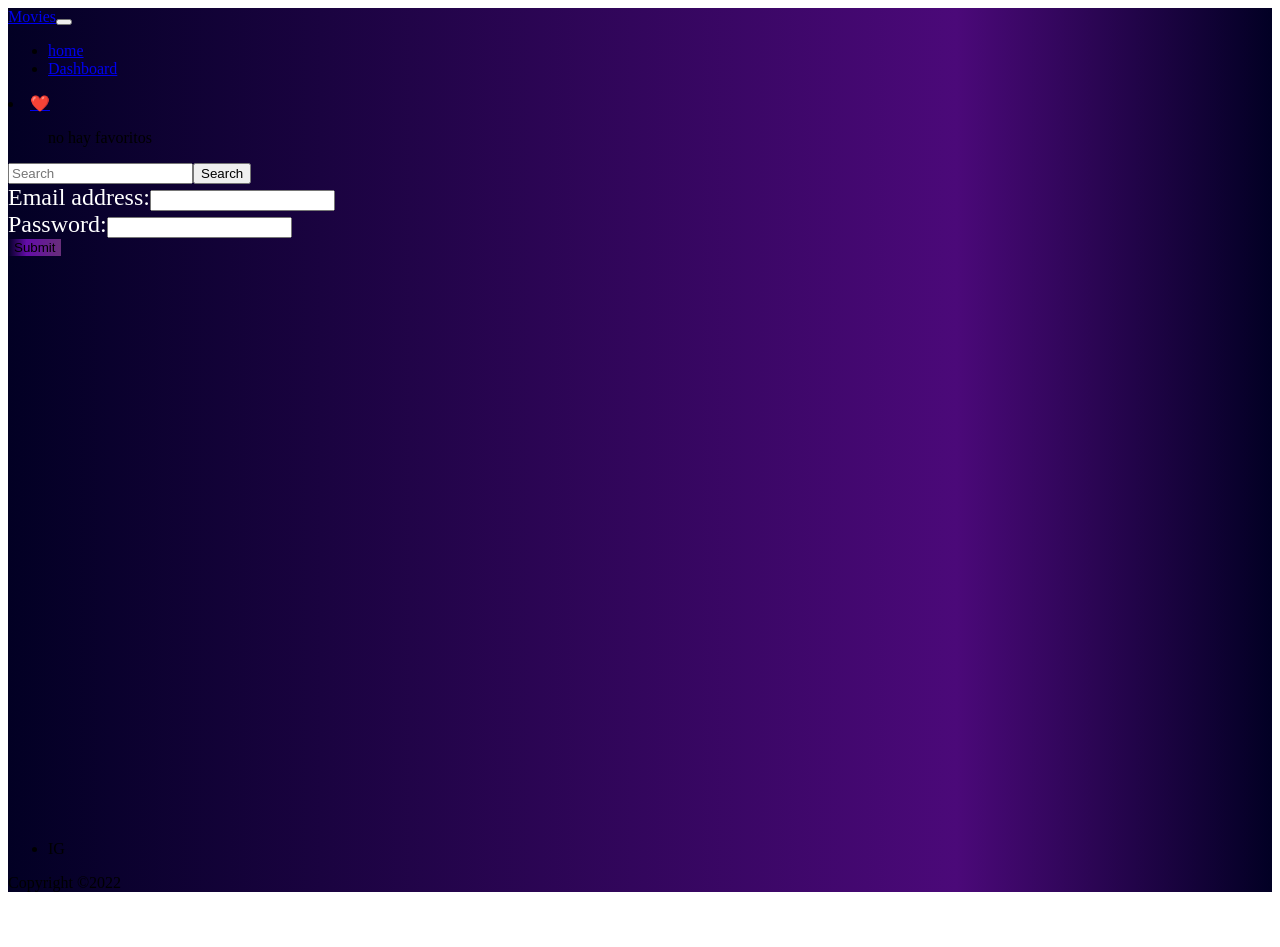
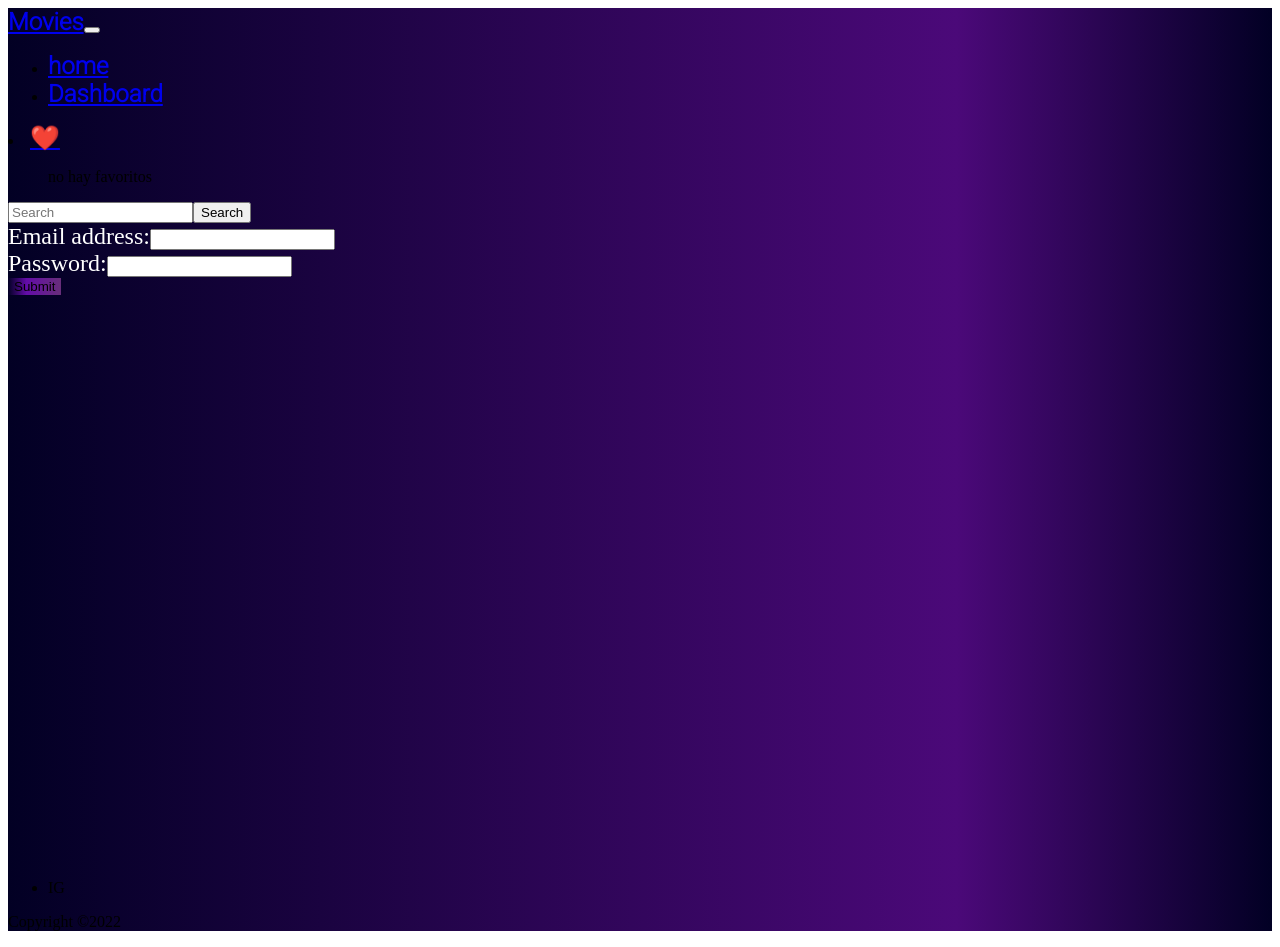
Before and after one commit to charg90/movieApp, a React (Vite) app: page / in a window 1280 px wide. Before the commit the page ends 908 px from the top, so only its background shows below. Built offline with nearby package versions, Linux system fonts and the light colour scheme.

Commit message:
adding styles

```diff
--- a/index.html
+++ b/index.html
@@ -15,7 +15,13 @@
     ></script>
     <link rel="stylesheet" type="text/css" href="./src/public.css" />
     <meta name="viewport" content="width=device-width, initial-scale=1.0" />
-    <title>Vite + React</title>
+    <link rel="preconnect" href="https://fonts.googleapis.com" />
+    <link rel="preconnect" href="https://fonts.gstatic.com" crossorigin />
+    <link
+      href="https://fonts.googleapis.com/css2?family=Roboto:wght@300&display=swap"
+      rel="stylesheet"
+    />
+    <title>Movie APP</title>
   </head>
   <body>
     <div id="root" class="min-vh-100 d-flex flex-column backgroundColor"></div>
--- a/src/Components/Header.jsx
+++ b/src/Components/Header.jsx
@@ -4,16 +4,17 @@ import { Link } from "react-router-dom";
 import SearchBar from "./SearchBar";
 import NavFavorite from "./NavFavorite";
 //css
-import styles from "./../styles/navBar.modules.css";
+import styles from "./../styles/navBar.module.css";
 const Header = () => {
   console.log(styles);
   return (
     <>
-      <header>
-        <nav
-          className={`${styles.backgroundNavbar} navbar navbar-expand-lg navbar-light`}
-        >
-          <Link className="navbar-brand text-white" to="/">
+      <header className="d-flex justify-content-center">
+        <nav className={` navbar navbar-expand-lg navbar-light  `}>
+          <Link
+            className={`${styles.navBarLetters} navbar-brand text-white`}
+            to="/"
+          >
             Movies
           </Link>
           <button
@@ -30,12 +31,18 @@ const Header = () => {
           <div className="collapse navbar-collapse" id="navbarNav">
             <ul className="navbar-nav">
               <li className="nav-item active">
-                <Link className="nav-link text-white" to="/">
+                <Link
+                  to="/"
+                  className={`${styles.navBarLetters} nav-link text-white`}
+                >
                   home
                 </Link>
               </li>
               <li className="nav-item">
-                <Link className="nav-link text-white" to="/dashboard">
+                <Link
+                  className={`${styles.navBarLetters} nav-link text-white`}
+                  to="/dashboard"
+                >
                   Dashboard
                 </Link>
               </li>
--- a/src/Components/NavFavorite.jsx
+++ b/src/Components/NavFavorite.jsx
@@ -1,7 +1,7 @@
 import React from "react";
 import { useEffect } from "react";
-
 import useFavoriteMovies from "./../zustand/stores/favoriteMovies";
+import styles from "./../styles/navFavorites.module.css";
 const NavFavorite = () => {
   const favoriteMovies = useFavoriteMovies((state) => state.favoriteMovies);
   const deleteFavMovie = useFavoriteMovies((state) => state.deleteMovie);
@@ -12,9 +12,9 @@ const NavFavorite = () => {
 
   return (
     <>
-      <li className="nav-item dropdown d-flex  align-items-center justify-content-center">
+      <li className="nav-item dropdown d-flex  align-items-center justify-content-center mx-1">
         <a
-          className="nav-link dropdown-toggle"
+          className={`${styles.icon} nav-link dropdown-toggle`}
           href="#"
           id="navbarDropdown"
           role="button"
@@ -34,10 +34,10 @@ const NavFavorite = () => {
                 <img
                   src={movies.imgUrl}
                   alt="no se encontro la pelicula"
-                  style={{ height: "5rem" }}
+                  style={{ height: "7rem" }}
                 />
-                <p>{movies.title}</p>
-                <p>{movies.active}</p>
+                <p className="align-self-center mx-2">{movies.title}</p>
+
                 <button
                   className="btn btn-block"
                   onClick={() => deleteFavMovie(movies.id)}
--- a/src/pages/Dashboard.jsx
+++ b/src/pages/Dashboard.jsx
@@ -2,6 +2,7 @@ import React, { useEffect, useState } from "react";
 import useStore from "./../zustand/stores/favoriteMovies";
 import { Navigate } from "react-router-dom";
 import { Link } from "react-router-dom";
+import swal from "sweetalert";
 import styles from "./../styles/dashboard.module.css";
 
 const Dashboard = () => {
@@ -18,12 +19,16 @@ const Dashboard = () => {
     const imgUrl = parentInfo.querySelector("img").getAttribute("src");
     const title = parentInfo.querySelector("h5").innerText;
     const overView = parentInfo.querySelector("p").innerText;
+    const duplicate = favorite.find((f) => f.id === id);
+    if (duplicate) {
+      swal("Ya tiene esta pelicula en favoritos");
+      return;
+    }
     const favoriteMovieInfo = {
       id,
       imgUrl,
       title,
       overView,
-      active: true,
     };
     addFavorite(favoriteMovieInfo);
   };
@@ -42,7 +47,7 @@ const Dashboard = () => {
         <div className="row">
           {movieList.map((movie) => {
             return (
-              <div className=" col-sm-12 col-md-4 col-lg-3  " key={movie.id}>
+              <div className=" col-sm-12 col-md-4 col-lg-3   " key={movie.id}>
                 <div className="card my-3">
                   <img
                     src={`https://image.tmdb.org/t/p/w500${movie.poster_path}`}
--- a/src/pages/Movie.jsx
+++ b/src/pages/Movie.jsx
@@ -1,6 +1,7 @@
 import axios from "axios";
 import React, { useEffect, useState } from "react";
 import { Navigate } from "react-router-dom";
+import styles from "./../styles/movie.module.css";
 const Movie = () => {
   let token = sessionStorage.getItem("token");
   const [movie, setMovie] = useState(null);
@@ -20,7 +21,6 @@ const Movie = () => {
     <>
       {!token && <Navigate to="/" />}
 
-      <div>Movie Details</div>
       {!movie && <p>cargando...</p>}
       {movie && (
         <div
@@ -35,7 +35,9 @@ const Movie = () => {
                 alt="..."
               />
             </div>
-            <div className="col-8">
+            <div
+              className={`${styles.movieInfo} col-8 d-flex flex-column justify-content-center align-items-center`}
+            >
               <h5>Titulo: {movie.original_title}</h5>
               <h5>fecha de estreno : {movie.release_date}</h5>
               <h5>Genero:</h5>
--- /dev/null
+++ b/src/styles/movie.module.css
@@ -0,0 +1,4 @@
+.movieInfo {
+  background-color: #fffdfa;
+  border-radius: 10px;
+}
--- /dev/null
+++ b/src/styles/navBar.module.css
@@ -0,0 +1,5 @@
+.navBarLetters {
+  font-size: 1.5rem;
+  font-family: "Roboto", sans-serif;
+  font-weight: bold;
+}
--- /dev/null
+++ b/src/styles/navFavorites.module.css
@@ -0,0 +1,3 @@
+.icon {
+  font-size: 1.5rem;
+}
```
Also changed, not shown: src/styles/navBar.modules.css (deleted).
